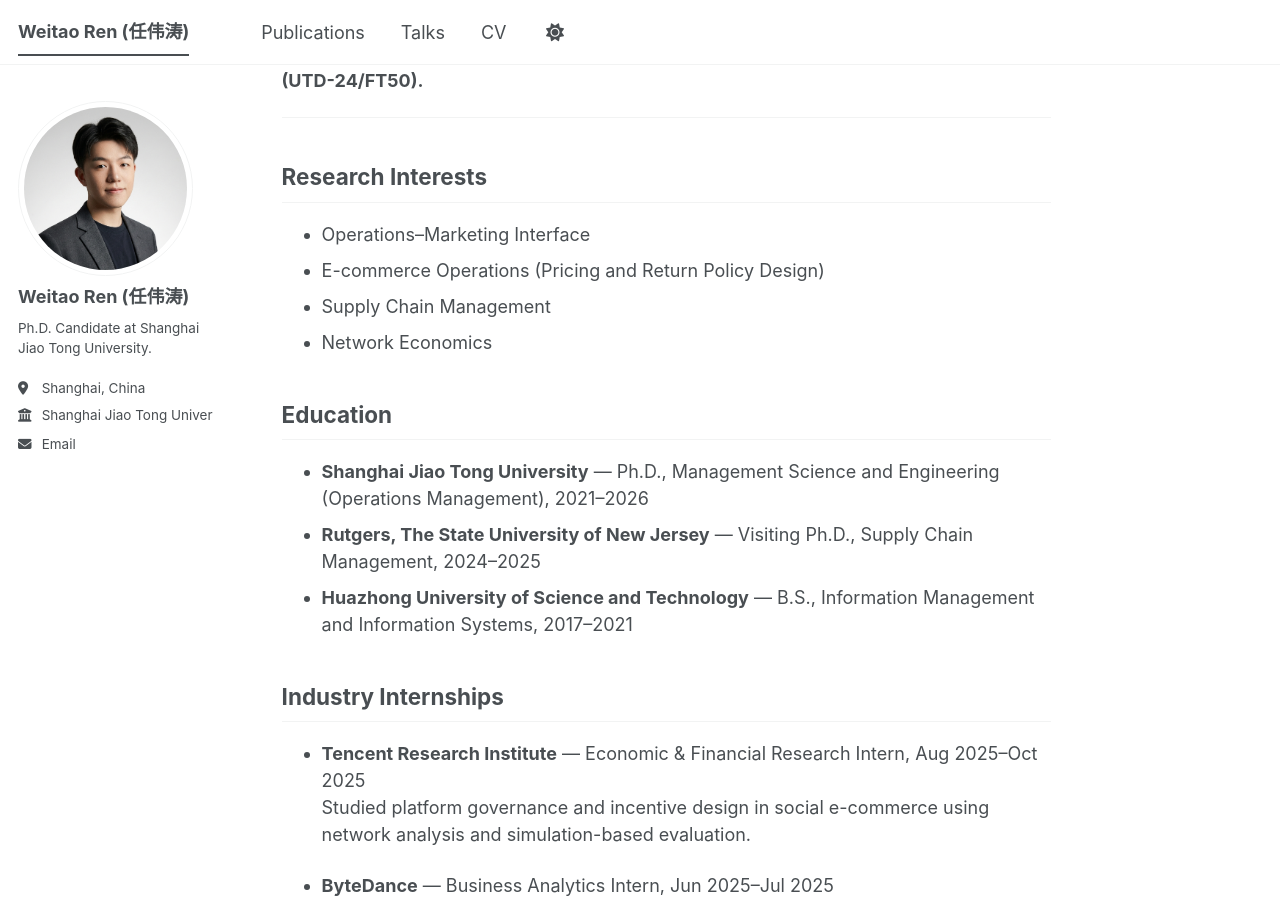
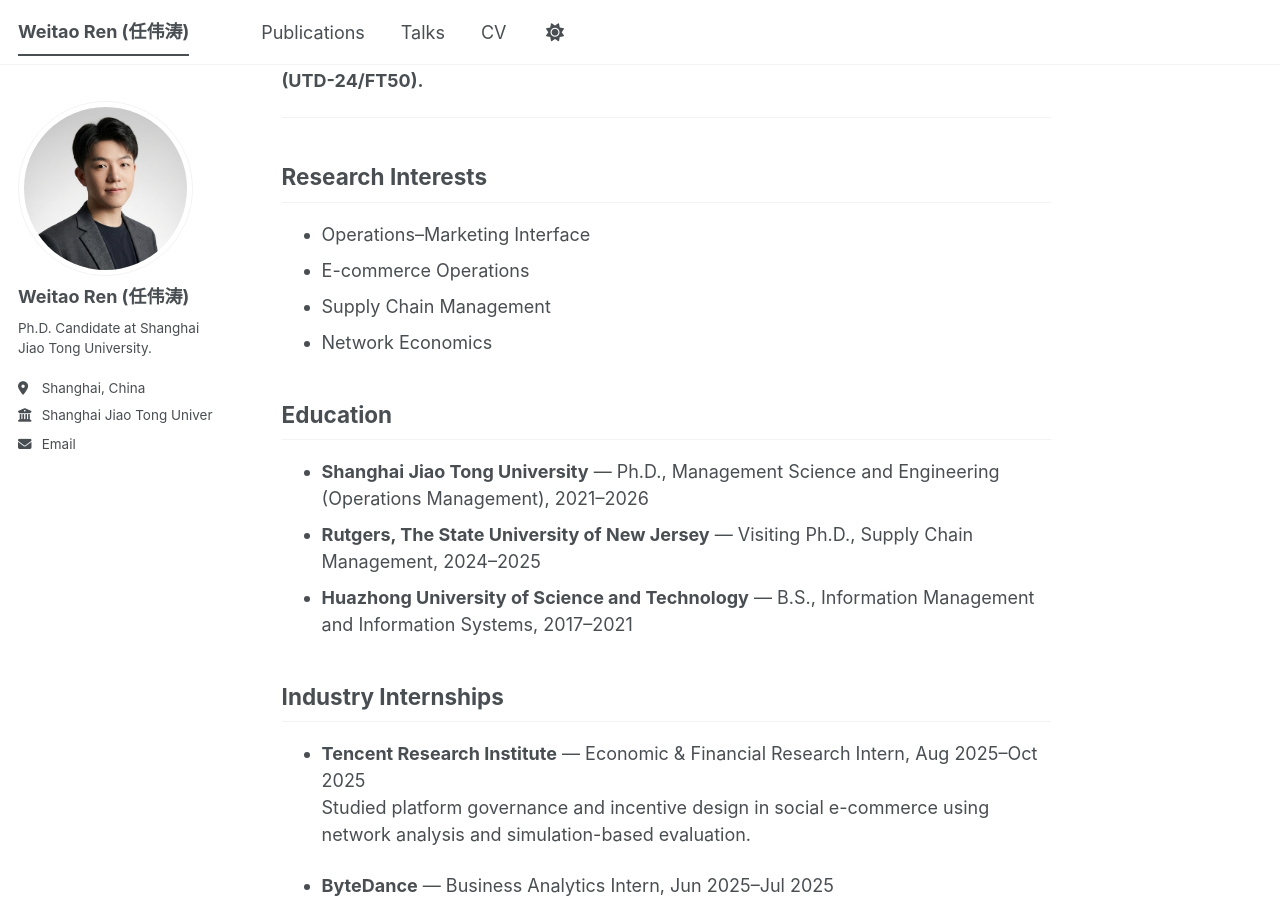
Before and after one commit to weitaoren/weitaoren.github.io, a Jekyll site: the page built from _pages/about.md, in a window 1280 px wide and 900 px high, scrolled down 366 px. Built offline with Jekyll 4.4.1, drawn with Linux system fonts in a browser that asks for light colours; a script bundle is joined from its source files by our own code; library files that are not in the unit come from our copies.

Commit message:
Update about.md

```diff
--- a/_pages/about.md
+++ b/_pages/about.md
@@ -18,7 +18,7 @@ My research lies at the **Operations–Marketing interface**, with a focus on **
 
 ## Research Interests
 - Operations–Marketing Interface
-- E-commerce Operations (Pricing and Return Policy Design)
+- E-commerce Operations
 - Supply Chain Management
 - Network Economics
 
```
